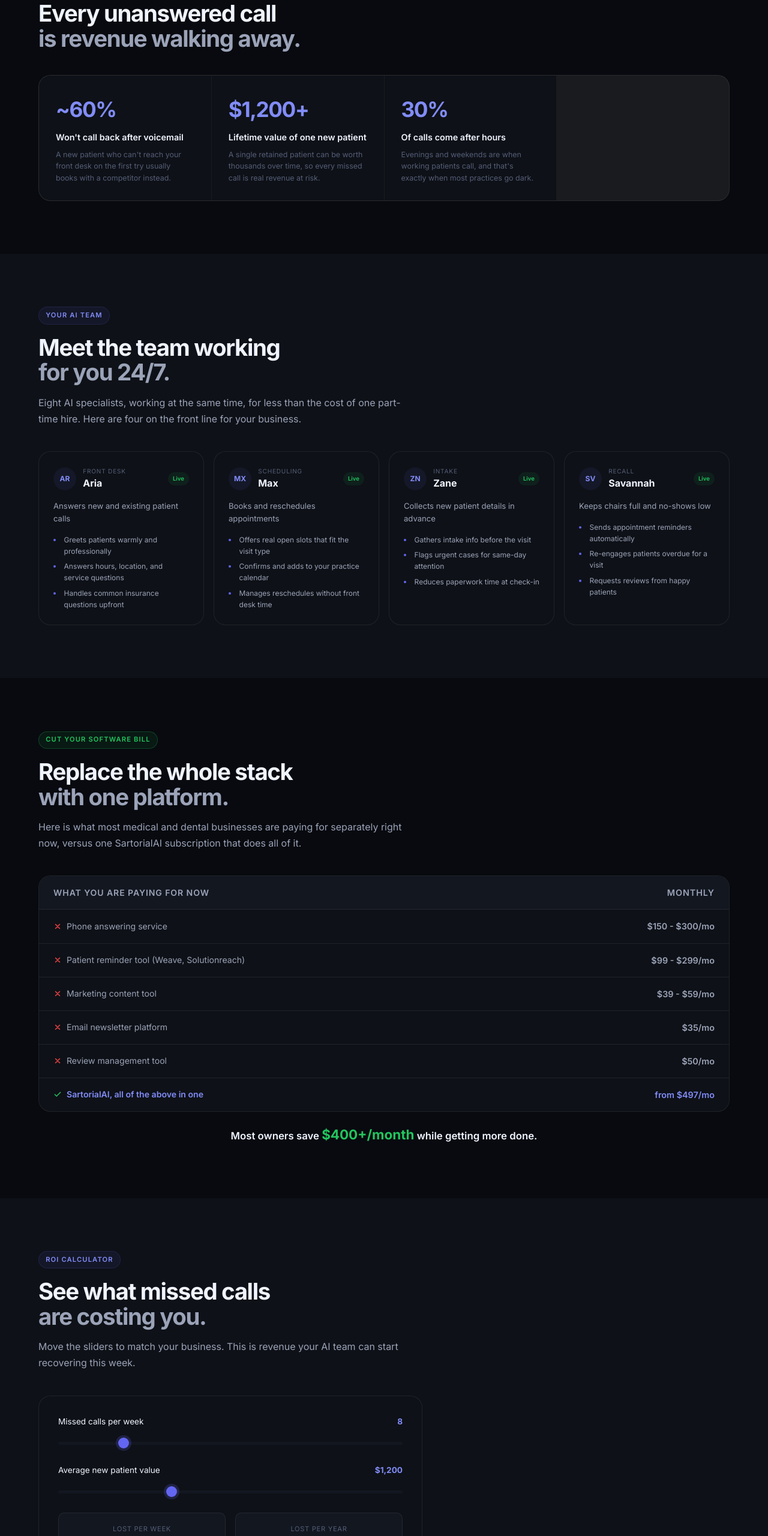
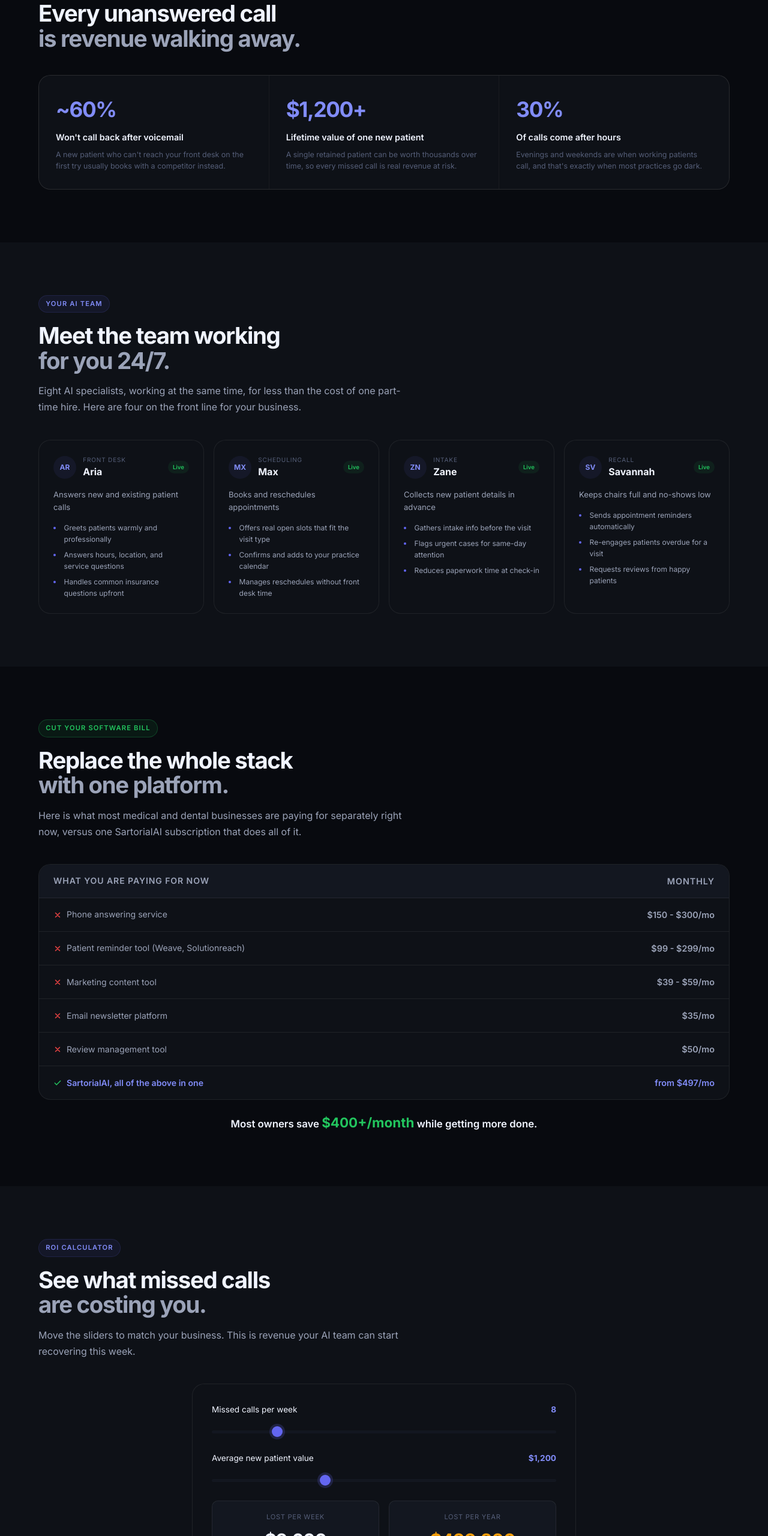
Before and after one commit to moroxy-oss/sartorial-ai-website, a plain HTML site: page medical-dental.html in a window 1280 px wide. Shown: the part 1560-4120 px from the top of the page at 60% size. Drawn offline with Linux system fonts and the light colour scheme; a script that the page names is missing.

Commit message:
Change stats-row to 3 columns and adjust calc margin

```diff
--- a/medical-dental.html
+++ b/medical-dental.html
@@ -136,7 +136,7 @@
 .pillar p{font-size:.85rem;color:var(--tx-2);line-height:1.6}
 
 /* STATS */
-.stats-row{display:grid;grid-template-columns:repeat(4,1fr);gap:1px;background:var(--border);border:1px solid var(--border);border-radius:var(--r-xl);overflow:hidden;margin-top:2.5rem}
+.stats-row{display:grid;grid-template-columns:repeat(3,1fr);gap:1px;background:var(--border);border:1px solid var(--border);border-radius:var(--r-xl);overflow:hidden;margin-top:2.5rem}
 .s-cell{background:var(--bg-1);padding:1.75rem}
 .s-n{font-size:2.2rem;font-weight:700;letter-spacing:-.04em;color:var(--ind-hi)}
 .s-n span{display:inline}
@@ -174,7 +174,7 @@
 .stack-save strong{color:var(--green);font-size:1.4rem}
 
 /* CALC */
-.calc{margin-top:2.5rem;background:var(--bg-1);border:1px solid var(--border);border-radius:var(--r-xl);padding:2rem;max-width:640px}
+.calc{margin:2.5rem auto 0;background:var(--bg-1);border:1px solid var(--border);border-radius:var(--r-xl);padding:2rem;max-width:640px}
 .calc-field{margin-bottom:1.5rem}
 .calc-lab{display:flex;justify-content:space-between;font-size:.85rem;margin-bottom:.6rem}
 .calc-lab .v{color:var(--ind-hi);font-weight:700}
```
